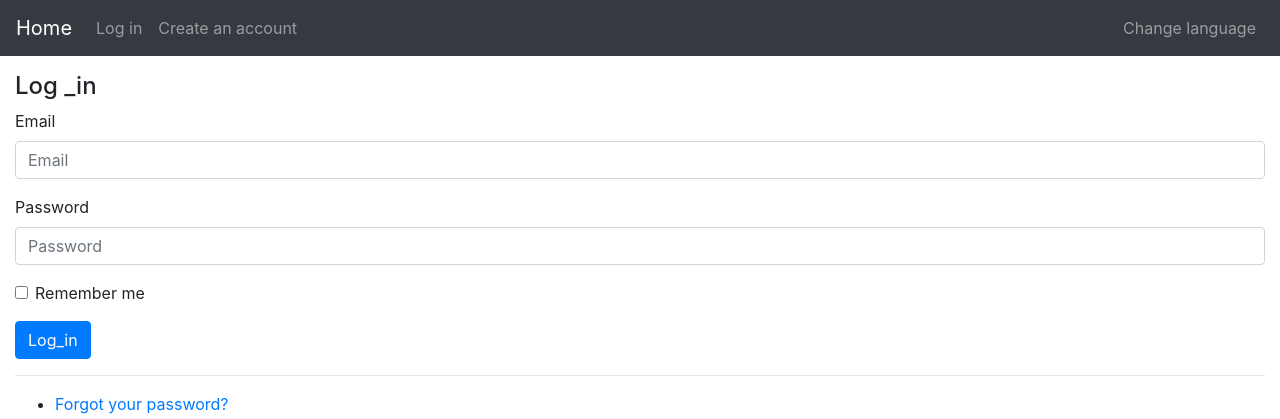
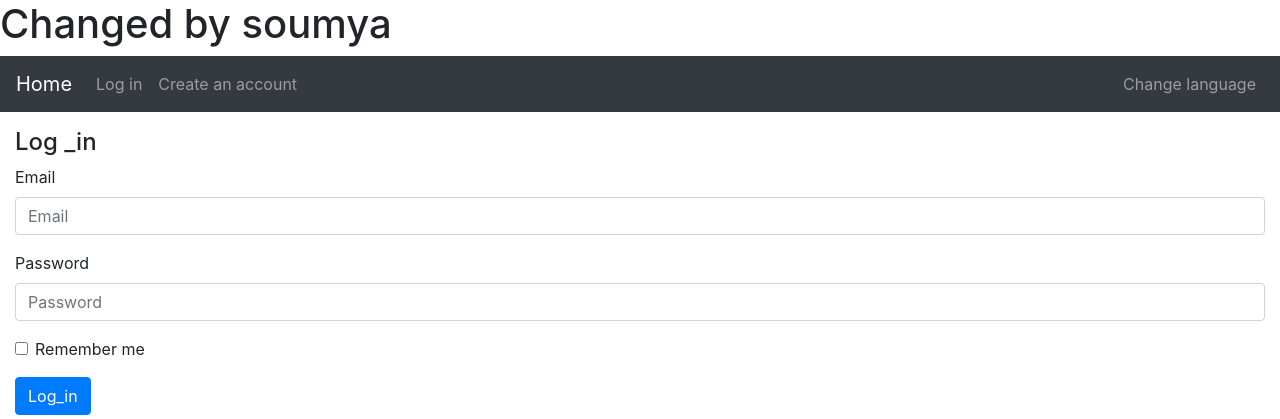
Before and after one commit to born-2learn/jpmc_test1, a Django app: page /accounts/log-in/ in a window 1280 px wide. Shown: the top 419 px of the page. Run offline with Django 3.2, Linux system fonts and the light colour scheme; parts of the project's set-up code (start-up, migrations or seed data) failed here and were passed over; some libraries are stand-ins or nearby versions.

Commit message:
commited

```diff
--- a/source/content/templates/layouts/default/page.html
+++ b/source/content/templates/layouts/default/page.html
@@ -24,7 +24,7 @@
 </head>
 
 <body>
-
+<h1>Changed by soumya</h1>
 <nav class="navbar navbar-expand-md navbar-dark bg-dark static-top">
 
     <a class="navbar-brand" href="/">{% trans 'Home' %}</a>
--- a/source/main/views.py
+++ b/source/main/views.py
@@ -1,5 +1,4 @@
 from django.views.generic import TemplateView
-
 
 class IndexPageView(TemplateView):
     template_name = 'main/index.html'
```
